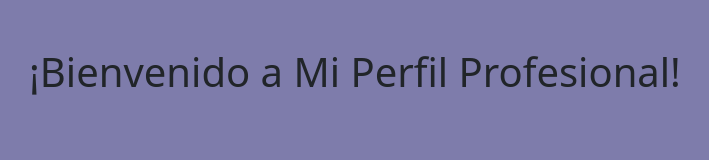
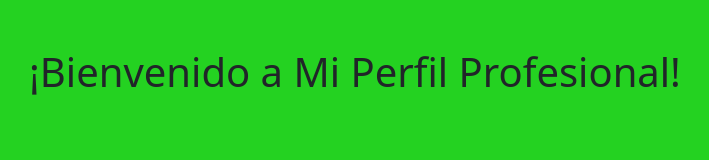
Before and after one commit to alexvacca25/perfilusuario, a plain HTML site: page index.html in a window 1280 px wide. Shown: the whole page, without its empty margins (285-994 px from the left). Drawn offline with nearby package versions, Linux system fonts and the light colour scheme.

Commit message:
Cambiar Color de Fondo

```diff
--- a/estilo.css
+++ b/estilo.css
@@ -1,3 +1,3 @@
 body {
-    background-color: rgb(126, 124, 171);
+    background-color: rgb(36, 210, 33);
 }
```
